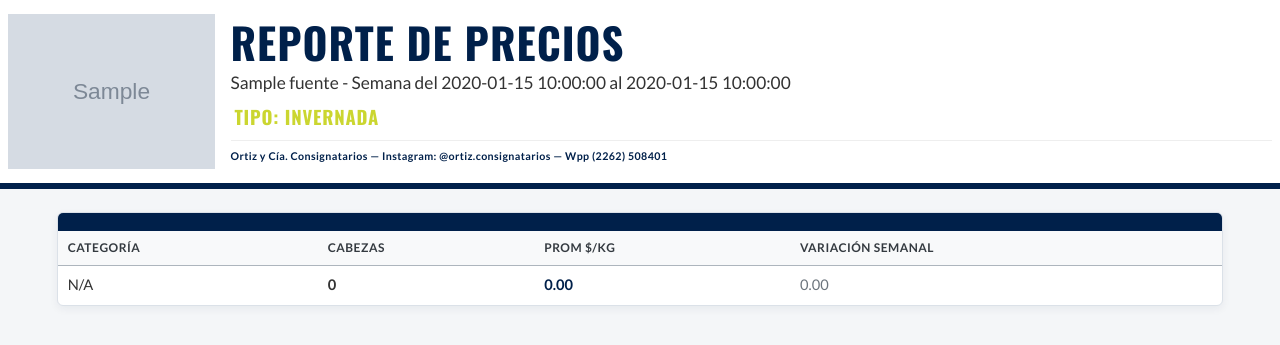
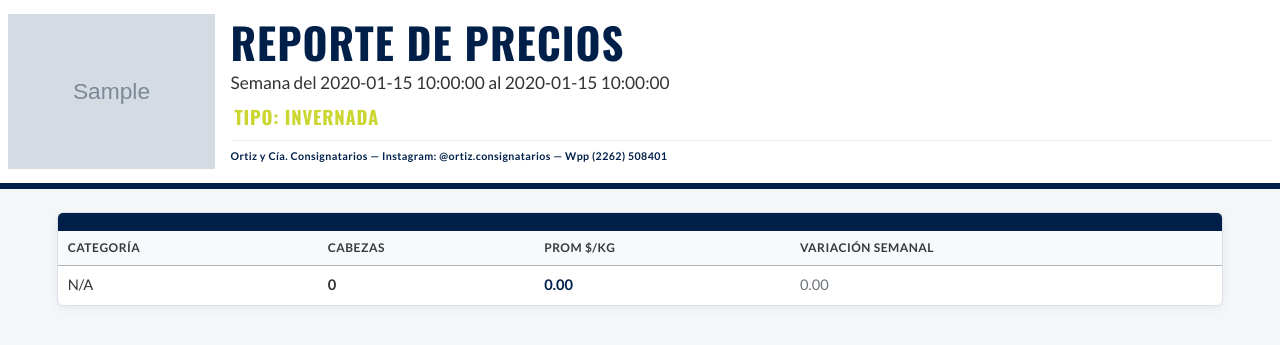
Before and after one commit to PedroJ03/ortiz-consignataria, a Python web app: template reports/templates/invernada_template.html in a window 1280 px wide. Shown: the top 345 px of the page. Run offline with Jinja, Linux system fonts and the light colour scheme; the template is opened without the code that fills it: most values are stand-ins (such as "Sample title", 1, 10 or a date in 2020); grey boxes marked "Sample" are stand-in pictures.

Commit message:
refactor(reports): no se brinda informacion de la fuentes de donde se toman los datos en los reportes

```diff
--- a/reports/report_generator.py
+++ b/reports/report_generator.py
@@ -57,13 +57,11 @@ def generate_pdf_report(data, filename="reporte_precios.pdf", template_name="rep
             context.update({
                 'fecha_reporte': first_row.get('fecha_consulta_inicio', 'N/A'),
                 'fecha_reporte_fin': first_row.get('fecha_consulta_fin', 'N/A'),
-                'fuente': 'DeCampoACampo',
                 'tipo_hacienda': 'INVERNADA' # Título principal del header
             })
         else: # Asumir es la plantilla del MAG (report_template.html)
             context.update({
                 'fecha_reporte': first_row.get('fecha_consulta_inicio', 'N/A'),
-                'fuente': 'Mercado Agroganadero (MAG)',
                 'tipo_hacienda': first_row.get('tipo_hacienda', 'FAENA') # (ej. FAENA)
             })
 
--- a/reports/templates/invernada_template.html
+++ b/reports/templates/invernada_template.html
@@ -206,7 +206,7 @@
         <div class="header-text">
             <h1>Reporte de Precios</h1>
             {# --- Títulos específicos para Invernada --- #}
-            <p class="subtitle">{{ fuente }} - Semana del {{ fecha_reporte }} al {{ fecha_reporte_fin }}</p>
+            <p class="subtitle">Semana del {{ fecha_reporte }} al {{ fecha_reporte_fin }}</p>
             <div class="tipo-hacienda">Tipo: INVERNADA</div>
             <div class="top-info">
                 Ortiz y Cía. Consignatarios — Instagram: @ortiz.consignatarios — Wpp (2262) 508401
--- a/reports/templates/report_template.html
+++ b/reports/templates/report_template.html
@@ -213,7 +213,7 @@
         {% endif %}
         <div class="header-text">
             <h1>Reporte de Precios</h1>
-            <p class="subtitle">{{ fuente }} - {{ fecha_reporte }}</p>
+            <p class="subtitle">Día {{ fecha_reporte }}</p>
             <div class="tipo-hacienda">Tipo: {{ tipo_hacienda }}</div>
             <div class="top-info">
                 Ortiz y Cía. Consignatarios — Instagram: @ortiz.consignatarios — Wpp (2262) 508401
```
